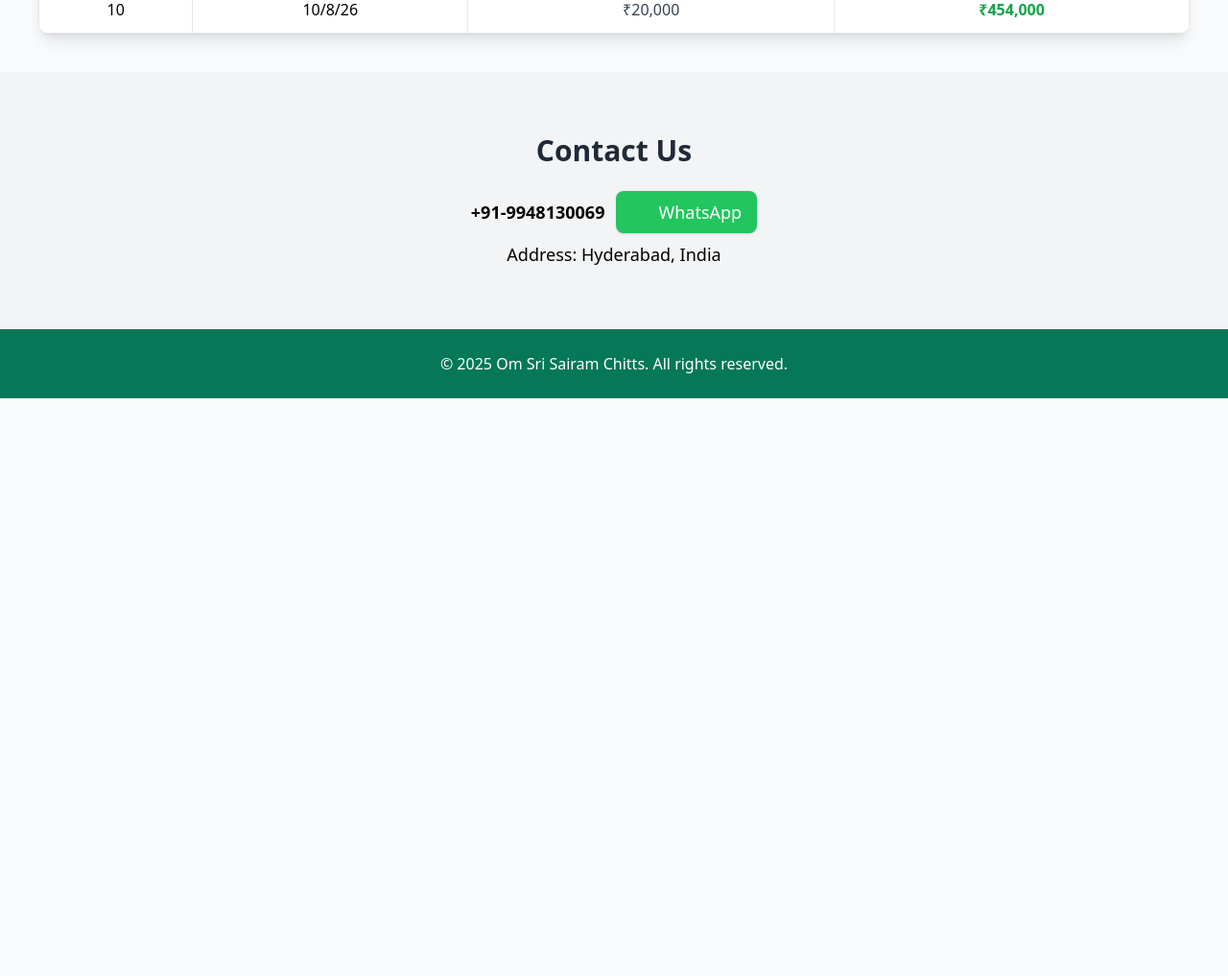
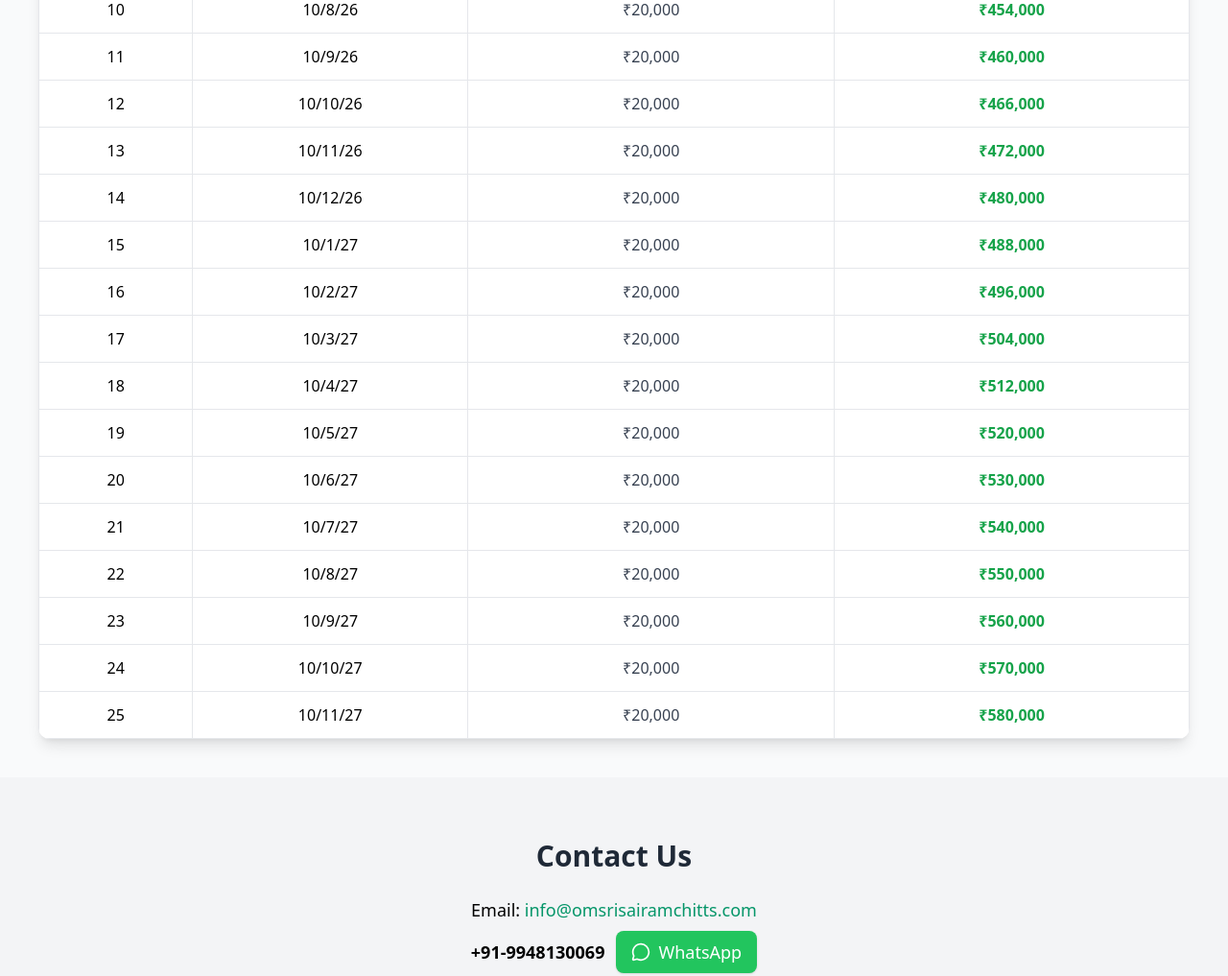
Before and after one commit to om-sri-sairam/om-sri-sairam.github.io, a plain HTML site: page index.html in a window 1280 px wide. Shown: the part 920-1937 px from the top of the page at 96% size. Before the commit the page ends 1335 px from the top, so only its background shows below. Drawn offline with nearby package versions, Linux system fonts and the light colour scheme.

Commit message:
Update index.html

```diff
--- a/index.html
+++ b/index.html
@@ -7,7 +7,7 @@
   <script src="https://cdn.tailwindcss.com"></script>
   <link rel="stylesheet" href="https://unpkg.com/lucide/dist/lucide.min.css">
   <style>
-    /* Optional: animate-pulse for shiny lines effect */
+    /* Shiny horizontal lines effect */
     @keyframes pulse {
       0%, 100% { background-position: 0 0; }
       50% { background-position: 0 100%; }
@@ -22,8 +22,7 @@
   <!-- Navbar -->
   <nav class="bg-white border-b border-gray-200 p-4 flex justify-between items-center shadow-sm sticky top-0 z-50">
     <div class="flex items-center space-x-3">
-    <img src="https://i.ibb.co/tPnzDzx3/ganesh.png" alt="ganesh" border="0" alt="logo" class="h-8 w-8"/>
-
+      <img src="https://cdn-icons-png.flaticon.com/512/3135/3135715.png" alt="logo" class="h-8 w-8">
       <h1 class="text-2xl font-bold text-emerald-700">Om Sri Sairam Chitts</h1>
     </div>
     <div class="space-x-6 text-gray-700 font-medium hidden sm:block">
@@ -46,13 +45,13 @@
           <p class="text-2xl md:text-3xl font-extrabold text-emerald-700 drop-shadow-sm">₹5,00,000</p>
         </div>
         <div class="mt-3 bg-white/70 backdrop-blur-lg shadow-md rounded-lg p-3 flex items-center justify-center space-x-2">
-          <i class="lucide-calendar h-5 w-5 text-emerald-600"></i>
+          <i data-lucide="calendar" class="h-5 w-5 text-emerald-600"></i>
           <p class="text-base text-gray-700 font-medium">Total Months: <span class="text-lg font-bold text-gray-900 ml-1">25</span></p>
         </div>
         <div class="mt-4 flex justify-center space-x-3">
           <a href="#table" class="inline-block bg-emerald-600 text-white px-4 py-1.5 rounded-md shadow-md hover:bg-emerald-700 transition text-sm">View Details</a>
           <a href="https://wa.me/919876543210?text=Hello%20Om%20Sri%20Sai%20Chitts" target="_blank" rel="noopener noreferrer" class="flex items-center bg-green-500 text-white px-3 py-1.5 rounded-md shadow hover:bg-green-600 transition text-sm">
-            <i class="lucide-message-circle h-4 w-4 mr-1"></i> WhatsApp
+            <i data-lucide="message-circle" class="h-4 w-4 mr-1"></i> WhatsApp
           </a>
         </div>
       </div>
@@ -72,7 +71,6 @@
           </tr>
         </thead>
         <tbody>
-          <!-- Data Rows -->
           <tr class="hover:bg-emerald-50"><td class="p-3 border">1</td><td class="p-3 border">10/10/25</td><td class="p-3 border text-gray-700">₹20,000</td><td class="p-3 border font-semibold text-green-600">₹400,000</td></tr>
           <tr class="hover:bg-emerald-50"><td class="p-3 border">2</td><td class="p-3 border">10/11/25</td><td class="p-3 border text-gray-700">₹20,000</td><td class="p-3 border font-semibold text-green-600">₹406,000</td></tr>
           <tr class="hover:bg-emerald-50"><td class="p-3 border">3</td><td class="p-3 border">10/1/26</td><td class="p-3 border text-gray-700">₹20,000</td><td class="p-3 border font-semibold text-green-600">₹412,000</td></tr>
@@ -83,7 +81,21 @@
           <tr class="hover:bg-emerald-50"><td class="p-3 border">8</td><td class="p-3 border">10/6/26</td><td class="p-3 border text-gray-700">₹20,000</td><td class="p-3 border font-semibold text-green-600">₹442,000</td></tr>
           <tr class="hover:bg-emerald-50"><td class="p-3 border">9</td><td class="p-3 border">10/7/26</td><td class="p-3 border text-gray-700">₹20,000</td><td class="p-3 border font-semibold text-green-600">₹448,000</td></tr>
           <tr class="hover:bg-emerald-50"><td class="p-3 border">10</td><td class="p-3 border">10/8/26</td><td class="p-3 border text-gray-700">₹20,000</td><td class="p-3 border font-semibold text-green-600">₹454,000</td></tr>
-          <!-- Continue rows until 25 -->
+          <tr class="hover:bg-emerald-50"><td class="p-3 border">11</td><td class="p-3 border">10/9/26</td><td class="p-3 border text-gray-700">₹20,000</td><td class="p-3 border font-semibold text-green-600">₹460,000</td></tr>
+          <tr class="hover:bg-emerald-50"><td class="p-3 border">12</td><td class="p-3 border">10/10/26</td><td class="p-3 border text-gray-700">₹20,000</td><td class="p-3 border font-semibold text-green-600">₹466,000</td></tr>
+          <tr class="hover:bg-emerald-50"><td class="p-3 border">13</td><td class="p-3 border">10/11/26</td><td class="p-3 border text-gray-700">₹20,000</td><td class="p-3 border font-semibold text-green-600">₹472,000</td></tr>
+          <tr class="hover:bg-emerald-50"><td class="p-3 border">14</td><td class="p-3 border">10/12/26</td><td class="p-3 border text-gray-700">₹20,000</td><td class="p-3 border font-semibold text-green-600">₹480,000</td></tr>
+          <tr class="hover:bg-emerald-50"><td class="p-3 border">15</td><td class="p-3 border">10/1/27</td><td class="p-3 border text-gray-700">₹20,000</td><td class="p-3 border font-semibold text-green-600">₹488,000</td></tr>
+          <tr class="hover:bg-emerald-50"><td class="p-3 border">16</td><td class="p-3 border">10/2/27</td><td class="p-3 border text-gray-700">₹20,000</td><td class="p-3 border font-semibold text-green-600">₹496,000</td></tr>
+          <tr class="hover:bg-emerald-50"><td class="p-3 border">17</td><td class="p-3 border">10/3/27</td><td class="p-3 border text-gray-700">₹20,000</td><td class="p-3 border font-semibold text-green-600">₹504,000</td></tr>
+          <tr class="hover:bg-emerald-50"><td class="p-3 border">18</td><td class="p-3 border">10/4/27</td><td class="p-3 border text-gray-700">₹20,000</td><td class="p-3 border font-semibold text-green-600">₹512,000</td></tr>
+          <tr class="hover:bg-emerald-50"><td class="p-3 border">19</td><td class="p-3 border">10/5/27</td><td class="p-3 border text-gray-700">₹20,000</td><td class="p-3 border font-semibold text-green-600">₹520,000</td></tr>
+          <tr class="hover:bg-emerald-50"><td class="p-3 border">20</td><td class="p-3 border">10/6/27</td><td class="p-3 border text-gray-700">₹20,000</td><td class="p-3 border font-semibold text-green-600">₹530,000</td></tr>
+          <tr class="hover:bg-emerald-50"><td class="p-3 border">21</td><td class="p-3 border">10/7/27</td><td class="p-3 border text-gray-700">₹20,000</td><td class="p-3 border font-semibold text-green-600">₹540,000</td></tr>
+          <tr class="hover:bg-emerald-50"><td class="p-3 border">22</td><td class="p-3 border">10/8/27</td><td class="p-3 border text-gray-700">₹20,000</td><td class="p-3 border font-semibold text-green-600">₹550,000</td></tr>
+          <tr class="hover:bg-emerald-50"><td class="p-3 border">23</td><td class="p-3 border">10/9/27</td><td class="p-3 border text-gray-700">₹20,000</td><td class="p-3 border font-semibold text-green-600">₹560,000</td></tr>
+          <tr class="hover:bg-emerald-50"><td class="p-3 border">24</td><td class="p-3 border">10/10/27</td><td class="p-3 border text-gray-700">₹20,000</td><td class="p-3 border font-semibold text-green-600">₹570,000</td></tr>
+          <tr class="hover:bg-emerald-50"><td class="p-3 border">25</td><td class="p-3 border">10/11/27</td><td class="p-3 border text-gray-700">₹20,000</td><td class="p-3 border font-semibold text-green-600">₹580,000</td></tr>
         </tbody>
       </table>
     </div>
@@ -92,11 +104,11 @@
   <!-- Contact Section -->
   <section id="contact" class="bg-gray-100 py-16 px-6 text-center">
     <h3 class="text-3xl font-bold mb-6 text-gray-800">Contact Us</h3>
-
+    <p class="text-lg">Email: <a href="mailto:info@omsrisairamchitts.com" class="text-emerald-600 hover:underline">info@omsrisairamchitts.com</a></p>
     <p class="text-lg flex justify-center items-center space-x-3 mt-2">
       <span class="font-semibold">+91-9948130069</span>
       <a href="https://wa.me/919876543210?text=Hello%20Om%20Sri%20Sai%20Chitts" target="_blank" rel="noopener noreferrer" class="flex items-center bg-green-500 text-white px-4 py-2 rounded-lg shadow hover:bg-green-600 transition">
-        <i class="lucide-message-circle h-5 w-5 mr-2"></i> WhatsApp
+        <i data-lucide="message-circle" class="h-5 w-5 mr-2"></i> WhatsApp
       </a>
     </p>
     <p class="mt-2 text-lg">Address: Hyderabad, India</p>
@@ -107,7 +119,7 @@
     <p class="text-sm md:text-base">© 2025 Om Sri Sairam Chitts. All rights reserved.</p>
   </footer>
 
-  <script src="https://unpkg.com/lucide/dist/lucide.js"></script>
+  <script src="https://unpkg.com/lucide"></script>
   <script>
     lucide.createIcons();
   </script>
```
